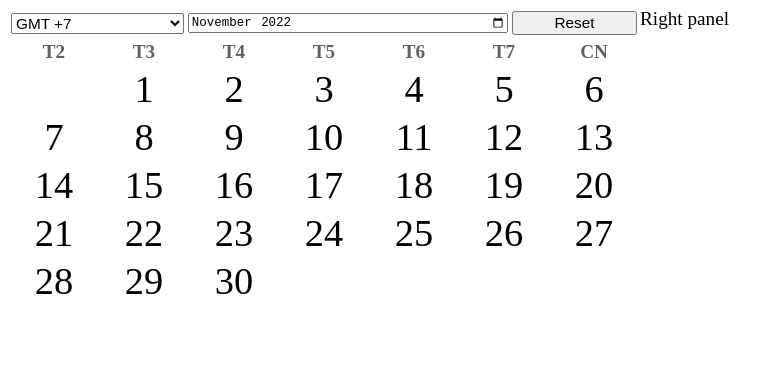
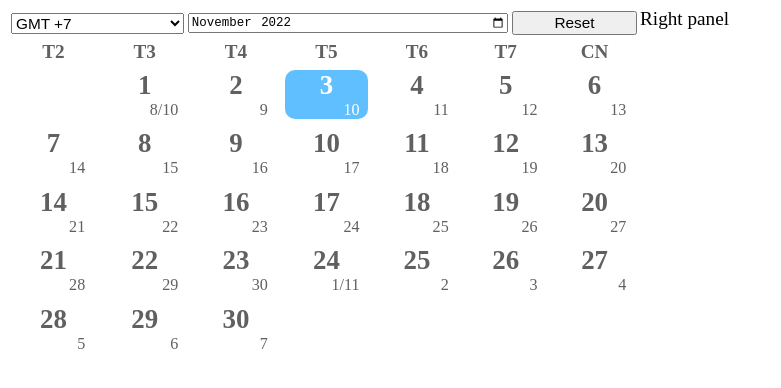
Before and after one commit to mplotus/lunarcalendar, a plain HTML site: page index.html in a window 1280 px wide. Shown: the whole page, without its empty margins (0-781 px from the left). Drawn offline with Linux system fonts and the light colour scheme.

Commit message:
Update at calendar mouse hover

```diff
--- a/code/code.js
+++ b/code/code.js
@@ -20,10 +20,11 @@ const page_load = () => {
     monthCalendar(dNow.getMonth()+1,dNow.getFullYear());
 }
 const monthCalendar = (_month, _year) => {
-    var dRows = tb_month.getElementsByClassName('daterow');
+    var dNow = new Date();
+    var dRows = document.getElementsByClassName('daterow');
     if(dRows.length!=0) {
-        for(i=0;i<dRows.length;i++) {
-            tb_month.removeChild(dRows[i]);
+        while(dRows.length!=0) {
+            tb_month.removeChild(dRows[0]);
         }
     }
     var ldMonth = new SolarDate(endMonth(_month, _year), _month, _year);
@@ -33,7 +34,7 @@ const monthCalendar = (_month, _year) => {
         rDates.className = 'daterow';
         for(j=0;j<7;j++) {
             var cDates = document.createElement('td');
-            cDates.classList.add('date_normal');
+            cDates.classList.add('cell_normal');
             cDates.id = 'cell' + i.toString() + j.toString();
             rDates.appendChild(cDates);
         }
@@ -43,10 +44,31 @@ const monthCalendar = (_month, _year) => {
         var iDate = new SolarDate(i, _month, _year);
         var iCol = iDate.dayOfWeek();
         var iRow = iDate.weekOfMonth();
-        var soDate = document.createElement('div');
-        soDate.classList.add('solar_normal');
-        soDate.innerText = i;
+        var infDate = document.createElement('div');
+        if(i==dNow.getDate() && _month==(dNow.getMonth() + 1) && _year==dNow.getFullYear())
+            infDate.classList.add('date_today');
+        else
+            infDate.classList.add('date_normal');
+        var lDate = iDate.getLunarDate(7);
+        var lStr = '';
+        if(i==1 || lDate.Day==1) lStr = lDate.Day + '/' + lDate.Month + ((lDate.Leap)?'*':'');
+        else lStr = lDate.Day;
+        infDate.innerHTML = '<center><b>' + i + '</b></center>' +
+            '<div style=\'font-size: 60%; text-align: right; width: 90%;\'>' + lStr + '</div>';
+        infDate.id = 'datecell' + iRow + iCol;
+        infDate.addEventListener('mouseenter', infDate_mouseover);
+        infDate.addEventListener('mouseleave', infDate_mouseover);
         var ceDate = document.getElementById('cell' + iRow + iCol);
-        ceDate.appendChild(soDate);
+        ceDate.appendChild(infDate);
     }
 }
+const ip_month_change = () => {
+    var _year = ip_month.value.toString().substring(0,4);
+    var _month = ip_month.value.toString().substring(5,7);
+    monthCalendar(_month, _year);
+}
+const infDate_mouseover = (event) => {
+    var infId = event.currentTarget.id.substring(4,10);
+    var outCell = document.getElementById(infId);
+    outCell.classList.toggle('cell_hover');
+}
--- a/code/style.css
+++ b/code/style.css
@@ -26,22 +26,37 @@
     font-size: 100%;
     width:100%;
 }
+.cell_normal {
+    border: 1px solid rgb(255,255,255);
+    border-radius: 10px;
+}
 .date_normal {
+    user-select: none;
+    cursor: pointer;
+    width: 96%;
+    text-align: center;
+    font-size: 140%;
+    margin: 2%;
+    background: white;
+    color: #606060;
+}
+.date_today {
+    user-select: none;
+    cursor: pointer;
+    width: 96%;
+    text-align: center;
+    font-size: 140%;
+    margin: 2%;
+    background: rgb(96,192,255);
+    color: white;
     border: 0px;
     border-radius: 10px;
 }
-.solar_normal {
-    user-select: none;
-    cursor: pointer;
-    width: 100%;
-    text-align: center;
-    font-size: 200%;
-}
-.date_hover {
-    border: 1px dotted rgb(0,128,255);
+.cell_hover {
+    border: 1px dashed rgb(0,128,255);
     border-radius: 10px;
 }
-.date_selected {
+.cell_selected {
     border: 1px dotted rgb(0,128,255);
     border-radius: 10px;
 }
--- a/index.html
+++ b/index.html
@@ -18,7 +18,7 @@
                         </select>
                     </td>
                     <td>
-                        <input type='month' id='ip_month'>
+                        <input type='month' id='ip_month' onchange='ip_month_change()'>
                     </td>
                     <td>
                         <button id='bt_reset'>Reset</button>
```
